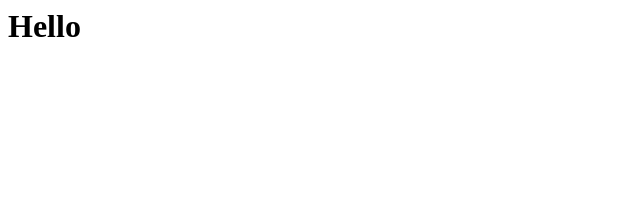
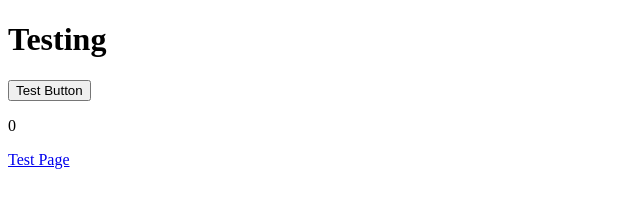
Before and after one commit to dmoore50/WorkoutTracker, a plain HTML site: page index.html in a window 1280 px wide. Shown: the whole page, without its empty margins (0-640 px from the left). Drawn offline with Linux system fonts and the light colour scheme.

Commit message:
Commitment

```diff
--- a/index.html
+++ b/index.html
@@ -1 +1,15 @@
-<h1>Hello</h1>
+<!DOCTYPE html>
+
+<head>
+
+</head>
+
+<body>
+    <h1>Testing</h1>
+    <button id="testbutton">Test Button</button>
+    <p id='test'></p>
+    <nav>
+        <a href="./public/test.html">Test Page</a>
+    </nav>
+    <script src="./test.js"></script>
+</body>
```
Also changed, not shown: public/test.html (added, +10 -0 lines).
